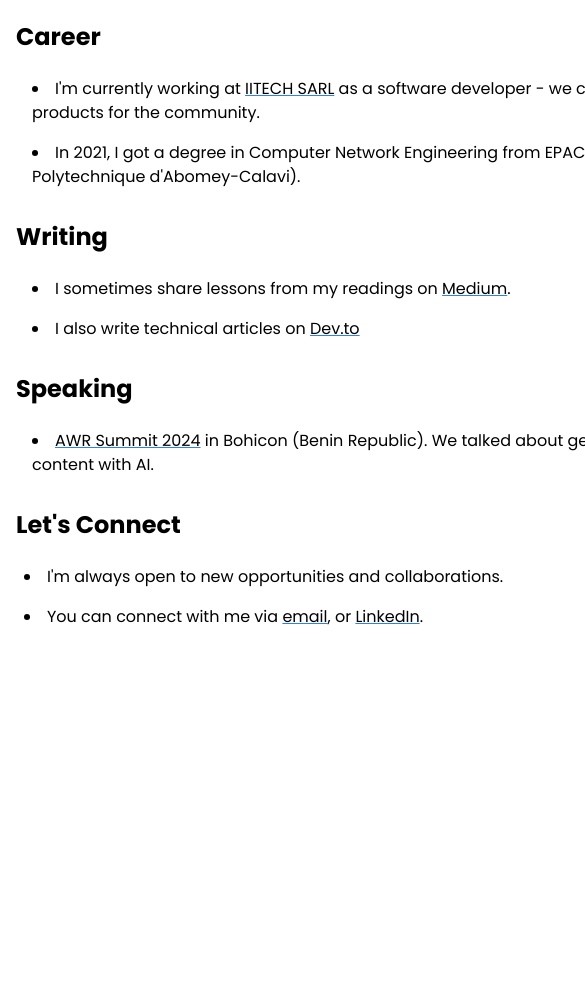
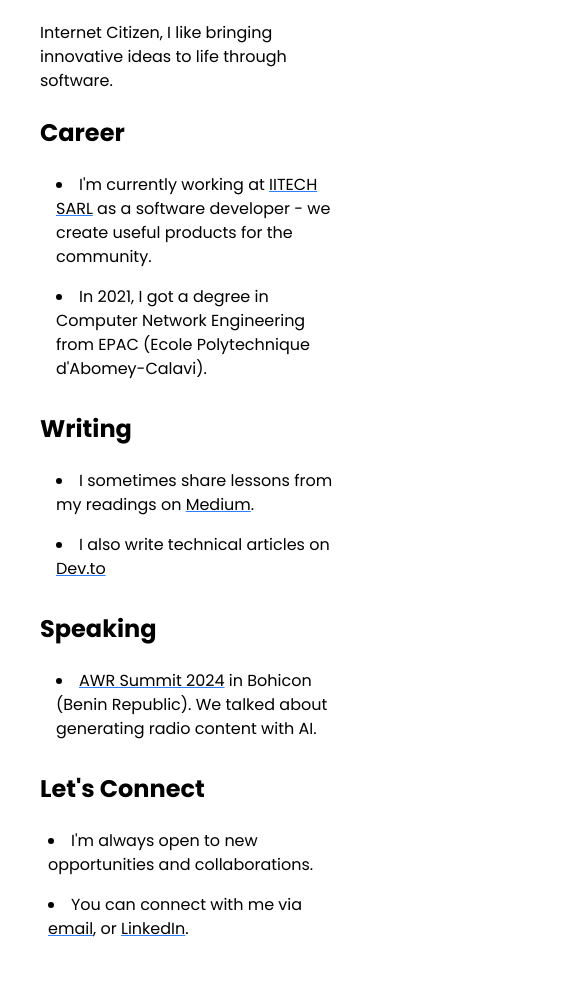
Before and after one commit to nxvv/nbdotcom, a website built with Vite: page index.html in a window 390 px wide. Shown: the part 243-1232 px from the top of the page, 585 px wide, since content can reach past the window. Before the commit the page ends 896 px from the top, so only its background shows below. Built offline with nearby package versions, Linux system fonts and the light colour scheme.

Commit message:
finished site

```diff
--- a/index.html
+++ b/index.html
@@ -11,16 +11,16 @@
   </head>
   <body>
     <div class="w-full">
-      <nav class="h-14 p-4 flex items-center">
-        <a class="text-xl" href="#">NEWTON BOCO</a>
+      <nav class="h-14 p-4 flex items-center fixed w-full top-0 bg-white">
+        <a class="text-xl hover:text-blue-500" href="#">NEWTON BOCO</a>
       </nav>
-      <main class="w-3xl mt-16 mx-auto p-4">
-        <h1 class="text-4xl font-medium">Hi, I'm <span class="underline decoration-blue-500">Newton BOCO</span></h1>
+      <main class="w-full lg:w-2/3 mt-[148px] mx-auto p-10">
+        <h1 class="text-3xl font-medium">Hi, I'm <span class="underline decoration-blue-500">Newton BOCO</span></h1>
         <p class="mt-10">Internet Citizen, I like bringing innovative ideas to life through software.</p>
         <h2 class="text-2xl font-semibold mt-6">Career</h2>
         <ul class="list-inside list-disc mt-4 pl-2">
           <li class="p-2">
-            I'm currently working at <a href="https://iitechsarl.bj/" class="underline decoration-blue-500" target="_blank">IITECH SARL</a> as a
+            I'm currently working at <a href="https://iitechsarl.bj/" class="underline decoration-blue-500 hover:no-underline hover:text-blue-500" target="_blank">IITECH SARL</a> as a
             software developer - we create useful products for the community.
           </li>
           <li class="p-2">
@@ -30,16 +30,16 @@
         <h2 class="text-2xl font-semibold mt-6">Writing</h2>
         <ul class="list-inside list-disc mt-4 pl-2">
           <li class="p-2">
-            I sometimes share lessons from my readings on <a href="https://medium.com/@boconewton01" class="underline decoration-blue-500" target="_blank">Medium</a>.
+            I sometimes share lessons from my readings on <a href="https://medium.com/@boconewton01" class="underline decoration-blue-500 hover:no-underline hover:text-blue-500" target="_blank">Medium</a>.
           </li>
           <li class="p-2">
-            I also write technical articles on <a href="https://dev.to/nxvv" class="underline decoration-blue-500" target="_blank">Dev.to</a>
+            I also write technical articles on <a href="https://dev.to/nxvv" class="underline decoration-blue-500 hover:no-underline hover:text-blue-500" target="_blank">Dev.to</a>
           </li>
         </ul>
         <h2 class="text-2xl font-semibold mt-6">Speaking</h2>
         <ul class="list-inside list-disc mt-4 pl-2">
           <li class="p-2">
-            <a href="https://awr-summit.bj/" class="underline decoration-blue-500" target="_blank">AWR Summit 2024</a> in Bohicon (Benin Republic).
+            <a href="https://awr-summit.bj/" class="underline decoration-blue-500 hover:no-underline hover:text-blue-500" target="_blank">AWR Summit 2024</a> in Bohicon (Benin Republic).
             We talked about generating radio content with AI.
           </li>
         </ul>
@@ -49,8 +49,8 @@
             I'm always open to new opportunities and collaborations.
           </li>
           <li class="p-2">
-            You can connect with me via <a href="mailto:boconewton01@gmail.com" class="underline decoration-blue-500" target="_blank">email</a>,
-            or <a href="https://www.linkedin.com/in/newton-boco/" class="underline decoration-blue-500" target="_blank">LinkedIn</a>.
+            You can connect with me via <a href="mailto:boconewton01@gmail.com" class="underline decoration-blue-500 hover:no-underline hover:text-blue-500" target="_blank">email</a>,
+            or <a href="https://www.linkedin.com/in/newton-boco/" class="underline decoration-blue-500 hover:no-underline hover:text-blue-500" target="_blank">LinkedIn</a>.
           </li>
         </p>
       </main>
```
